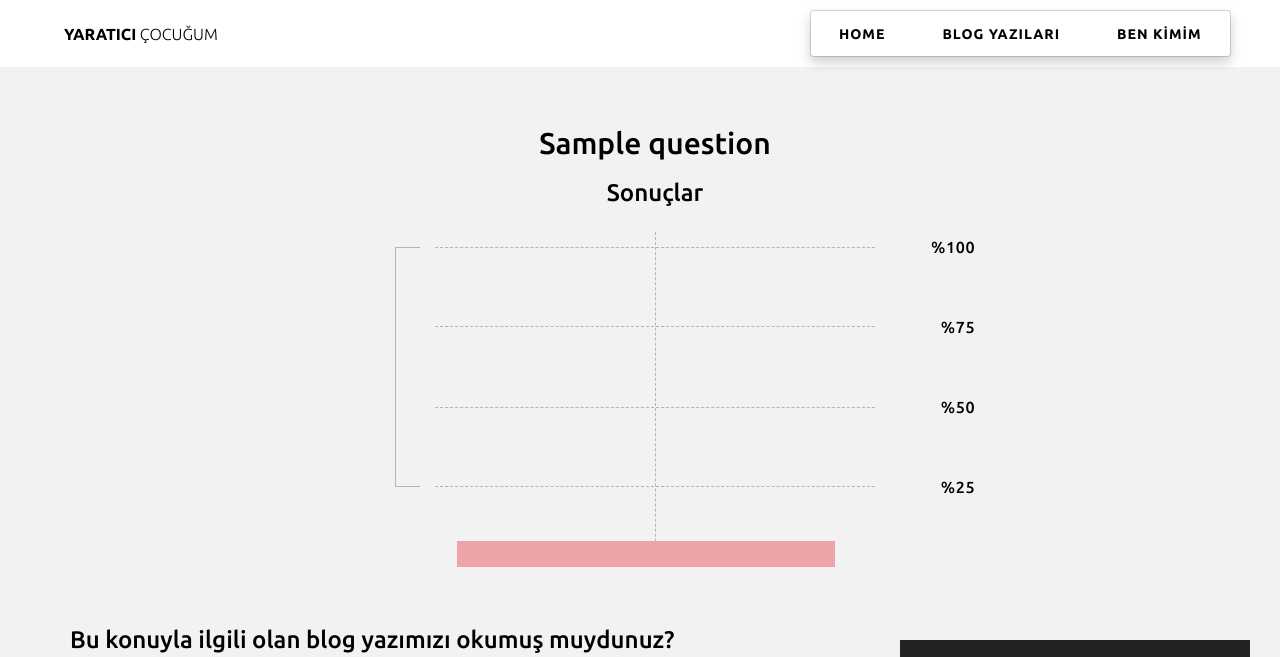
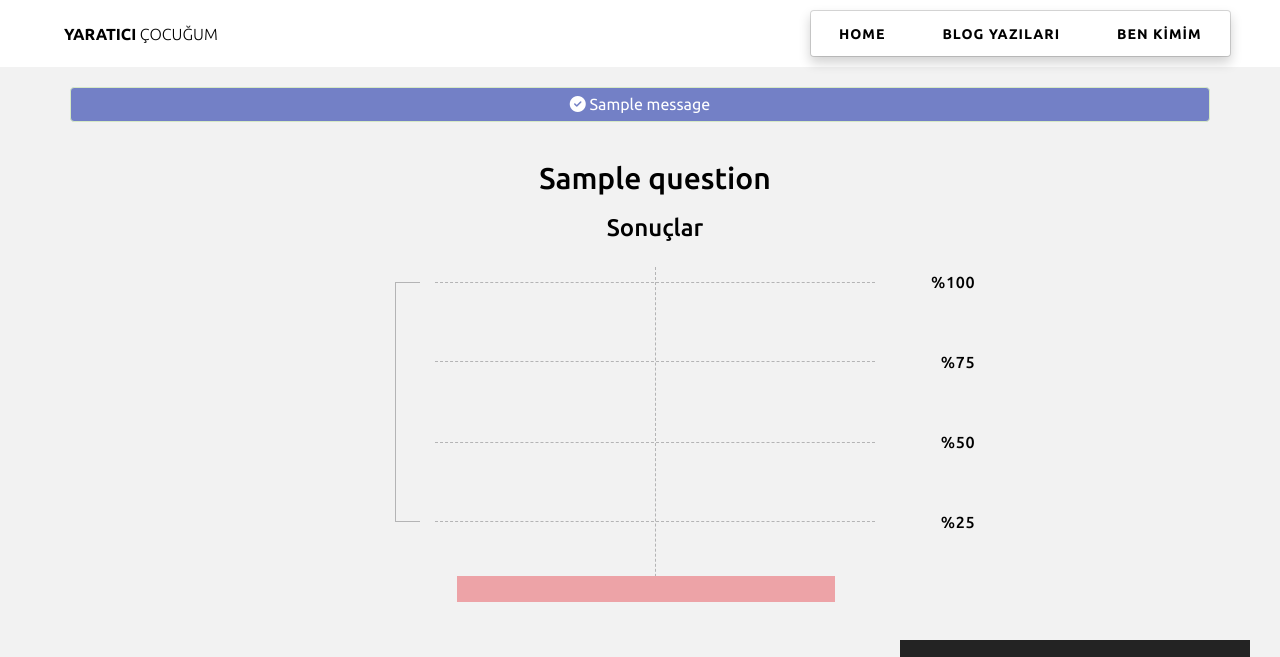
Before and after one commit to erdem-durmaz/Y.C., a Django app: template mysite/templates/yaratici/question-results.html in a window 1280 px wide. Shown: the top 657 px of the page. Run offline with Django 3.2, Linux system fonts and the light colour scheme; tables that the repository leaves empty hold one stand-in row (values such as "Sample post"); the template is opened without the code that fills it: values that come from a table or form of the project are taken from there, most other values are stand-ins (such as "Sample title", 1, 10 or a date in 2020); one stand-in notice (Sample message) is shown; some libraries are stand-ins or nearby versions; some web fonts are replaced; grey boxes are pictures that could not be loaded.

Commit message:
question user management

```diff
--- a/mysite/templates/yaratici/header.html
+++ b/mysite/templates/yaratici/header.html
@@ -9,6 +9,8 @@
 
     }
 </style>
+
+
 <a class="skip-link screen-reader-text" href="#page-content">Skip to content</a>
 
 {%if 'anasayfa' in request.path %}
--- a/mysite/templates/yaratici/question-results.html
+++ b/mysite/templates/yaratici/question-results.html
@@ -213,7 +213,7 @@ body {
 
 @media (min-width: 480px) {
   .column-chart > .chart > .item > .bar > .item-progress > .title {
-    font-size: 18px;
+    font-size: 16px;
   }
 }
 </style>
@@ -271,10 +271,20 @@ body {
 
 {%block content%}
 
+{% if messages %}
+{% for message in messages %}
+<div id="message"style="background-color:#7380C6; font-size:16px; color:white; padding:5px; text-align:center"class="alert alert-{{ message.tags }} alert-dismissible mb-0" role="alert">
+    <i class="fas fa-check-circle"></i>
+    {{ message }}
 
+
+</div>
+{% endfor %}
+{% endif %}
 
 <!-- pembe -->
 <div class="container">
+
     <div class="row">
         <div class="col-md-12">
             <div class="text-center ">
@@ -345,13 +355,13 @@ body {
 <!-- //.pembe bitiş -->
 
 
-<div class="container w-25 ">
+<div style="padding-right: 20%; padding-left:20%" class="container">
     {% for choice in question.choices_set.all %}
 
                             {% for key,value in dict.items %}
                             {% if key == choice.choice %}
                             <li class="list-group-item">
-                                <span class='col-11'>{{choice.choice}}- %{{value}}</span>
+                                <span class='col-11'><strong> %{{value}}</strong> - {{choice.choice}}   </span>
 
                             </li>
                             {% endif %}
@@ -407,7 +417,7 @@ body {
           </div>
       </div>
   </div>
-  <a href="{% url 'yaratici:home' %}"><button type="submit" class="button big color-blue ">Anasayfaya Dön</button></a>
+  <a href="{% url 'yaratici:home' %}"><button type="submit" class="button big color1 ">Anasayfaya Dön</button></a>
   <br><br>
 </div>
 
```
Also changed, not shown: mysite/yaratici/views.py (+24 -12 lines).
